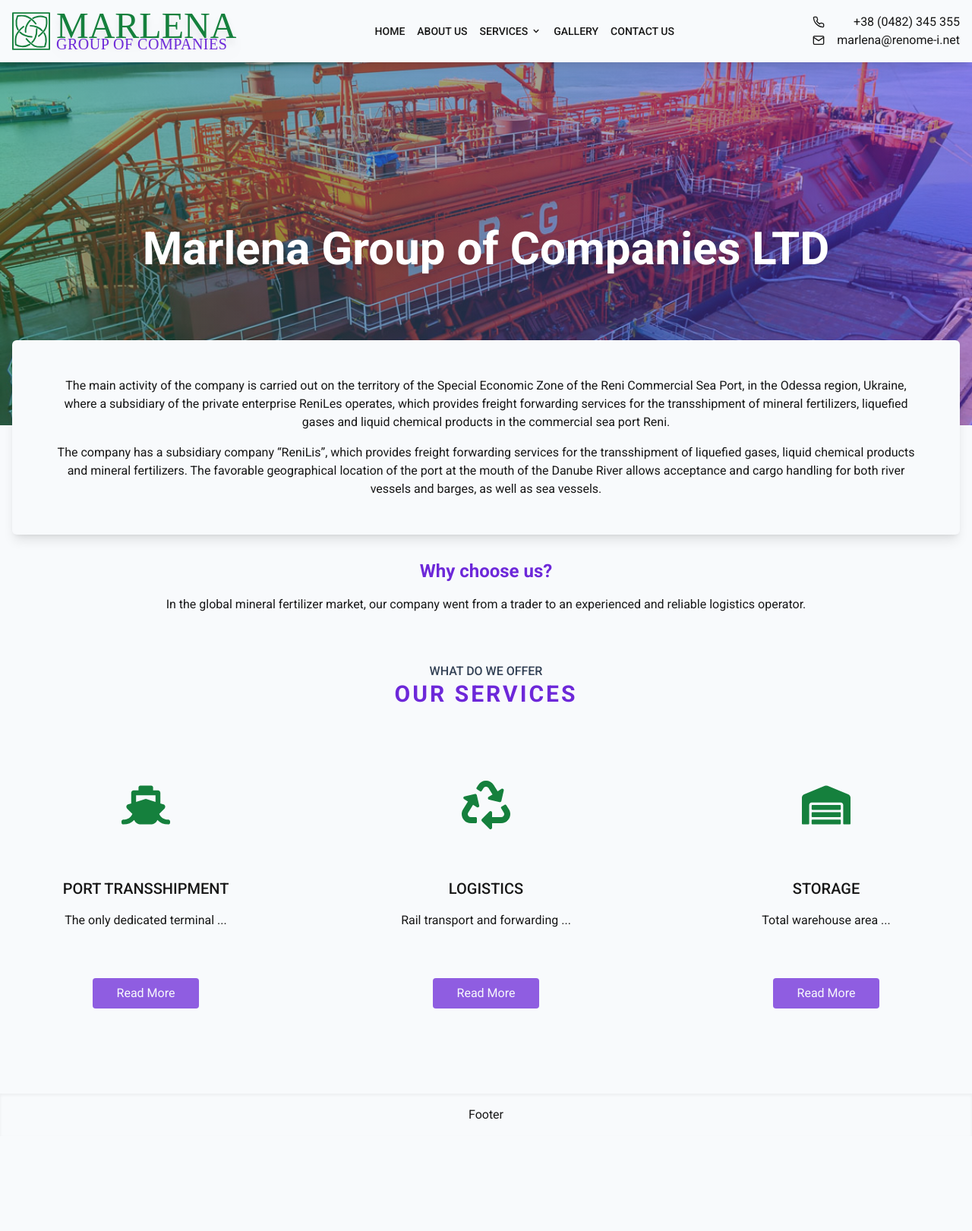
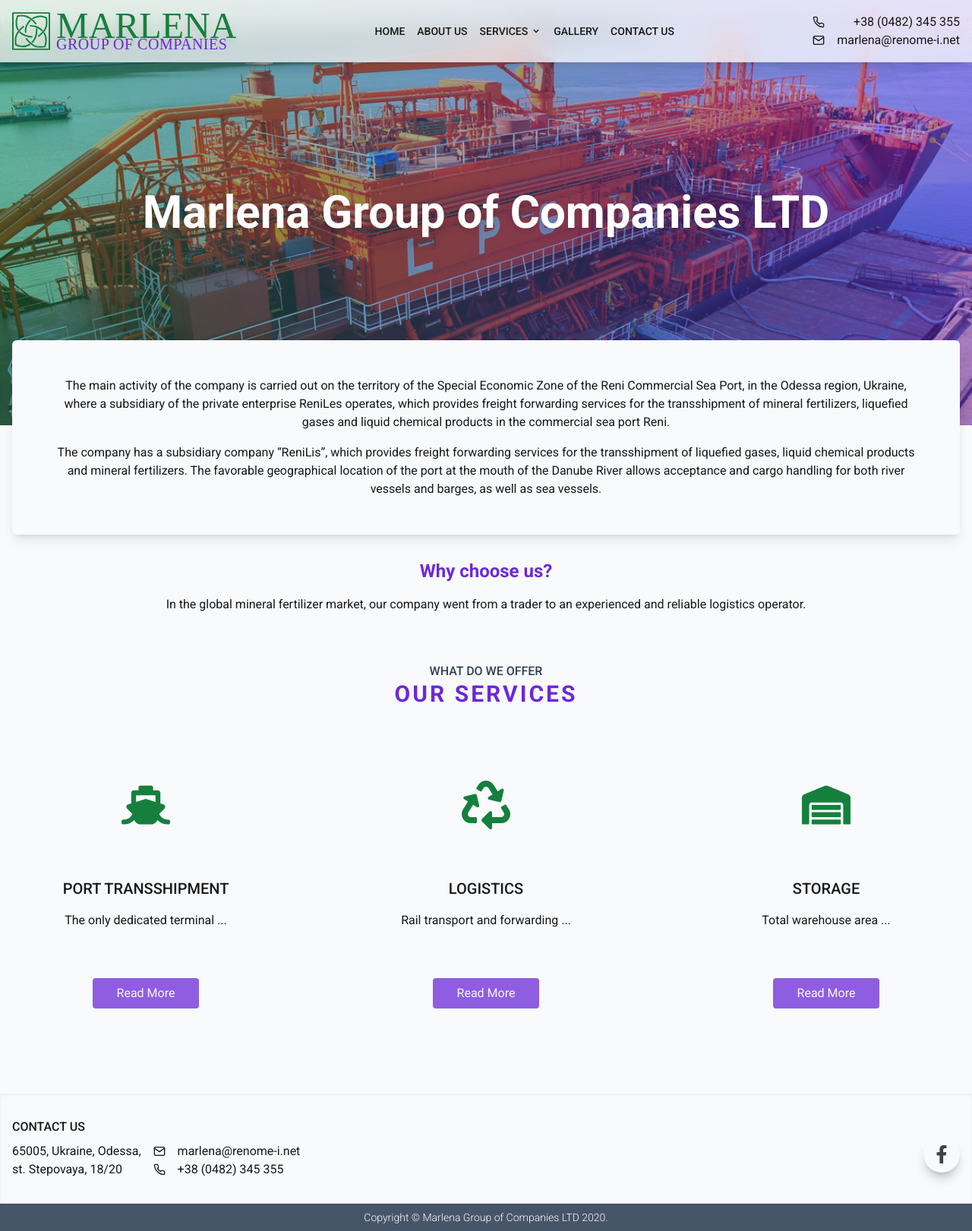
Before and after one commit to DiNeeZ/marlena, a Next.js app: page / in a window 1280 px wide. Shown: the whole page at 76% size. Before the commit the page ends 1496 px from the top, so only its background shows below. Built offline with nearby package versions, Linux system fonts and the light colour scheme; a web font is replaced by a local one.

Commit message:
footer is done

```diff
--- a/src/components/Button.jsx
+++ b/src/components/Button.jsx
@@ -6,7 +6,7 @@
     <Link href={to} >
       <div className='text-sm tablet:text-base text-slate-50 text-center px-4 py-2 mobile:px-2 tablet:px-8 bg-violet-700/75 rounded
       cursor-pointer laptop:group-hover:bg-violet-700 group-hover:shadow-lg
-      hover:translate-y-1 duration-300 ease-in-out'>
+      hover:translate-y-1 duration-150 ease-in-out'>
         {children}
       </div>
     </Link>
--- a/src/components/Footer.jsx
+++ b/src/components/Footer.jsx
@@ -1,10 +1,41 @@
-import React from 'react'
+import { FiMail, FiPhone } from 'react-icons/fi'
+import { FaFacebookF } from 'react-icons/fa'
 
 const Footer = () => {
   return (
     <footer className='bg-slate-50 shadow-inner'>
-      <div className="container text-center py-4">
-        Footer
+      <div className="container py-8">
+        <address className='flex flex-wrap items-center justify-between not-italic space-y-4'>
+          <div className='flex flex-col space-y-2'>
+            <h3 className='uppercase font-medium'>Contact us</h3>
+            <div className='flex flex-col mobile:flex-row space-y-4 mobile:space-y-0 mobile:space-x-4'>
+              <span>65005, Ukraine, Odessa, <br />
+                st. Stepovaya, 18/20</span>
+              <div>
+                <span className='flex items-center space-x-4 hover:text-violet-700
+            focus-within:text-violet-700 ease-out duration-150'>
+                  <FiMail />
+                  <a className='outline-none' href="mailto:marlena@renome-i.net">marlena@renome-i.net</a>
+                </span>
+                <span className='flex items-center space-x-4 hover:text-violet-700
+            focus-within:text-violet-700 ease-out duration-150'>
+                  <FiPhone />
+                  <a className='outline-none' href="tel:+380482345355">+38 (0482) 345 355</a>
+                </span>
+              </div>
+            </div>
+          </div>
+          <a href='https://www.facebook.com/'
+            className='text-2xl p-3 text-neutral-700 hover:text-violet-700 shadow-lg shadow-black/20
+            hover:shadow-black/30 ease-in-out duration-150 rounded-full '>
+            <FaFacebookF />
+          </a>
+        </address>
+      </div>
+      <div className=' border-t bg-slate-600'>
+        <div className='container text-sm font-light py-2 text-center text-slate-50 '>
+          Copyright &copy; Marlena Group of Companies LTD 2020.
+        </div>
       </div>
     </footer>
   )
--- a/src/components/Header.jsx
+++ b/src/components/Header.jsx
@@ -1,11 +1,34 @@
+import { useState, useEffect } from 'react'
 import Logo from './Logo'
 import Nav from './Nav'
 import MobileMenu from './MobileMenu'
 import ContactInfo from './ContactInfo'
 import { MENU_ITEMS } from '../constants'
 
-const Header = () => (
-  <header className='fixed w-full bg-slate-50 shadow-lg z-10'>
+const Header = () => {
+  const [visible, setVisible] = useState(true)
+
+  const handleScroll = () => {
+    const currentScrollPos = window.scrollY
+    const screenHeight = window.innerHeight
+
+    if (currentScrollPos > screenHeight / 2) {
+      setVisible(false)
+    } else {
+      setVisible(true)
+    }
+  }
+
+  useEffect(() => {
+    window.addEventListener('scroll', handleScroll);
+
+    return () => window.removeEventListener('scroll', handleScroll)
+  })
+
+  return (
+    <header
+      className={`${visible ? 'visible opacity-100 ease-out duration-500' : 'invisible opacity-0 ease-out duration-500'}
+      fixed w-full backdrop-blur-lg bg-white/75 shadow-lg z-10`}>
       <div className='container flex items-center justify-between'>
         <Logo />
         <Nav className='hidden tablet:flex' items={MENU_ITEMS} />
@@ -14,5 +37,6 @@
       </div>
     </header >
   )
+}
 
 export default Header
--- a/src/components/Hero.jsx
+++ b/src/components/Hero.jsx
@@ -2,13 +2,13 @@
 
 const Hero = () => {
   return (
-    <section className='w-full  bg-center bg-cover mb-16'>
+    <section className='w-full bg-center bg-cover mb-16'>
 
       <div style={{ backgroundImage: `url(${heroBg.src})` }}
         className='relative w-full h-[70vh] flex justify-center items-center bg-cover bg-no-repeat bg-center'>
         <div className='absolute top-0 left-0 w-full h-full bg-gradient-to-r from-green-700 to-violet-700 opacity-50' />
         <div className='container text-center flex flex-col justify-end'>
-          <h1 className='relative text-4xl font-inter text-white mobile:text-5xl tablet:text-6xl font-semibold pt-24 drop-shadow-lg
+          <h1 className='relative text-4xl font-inter text-white mobile:text-5xl tablet:text-6xl font-semibold drop-shadow-lg
           shadow-black'>
             Marlena Group of Companies LTD
           </h1>
--- a/src/components/MobileMenu.jsx
+++ b/src/components/MobileMenu.jsx
@@ -24,7 +24,7 @@
         }>
           <div className='absolute top-2 right-2'>
             <button onClick={() => setShowMenu(false)}>
-              <CgClose className='w-12 h-12' />
+              <CgClose className='w-12 h-12 p-3' />
             </button>
           </div>
 
```
Lines whose indentation alone changed are shown as unchanged.
